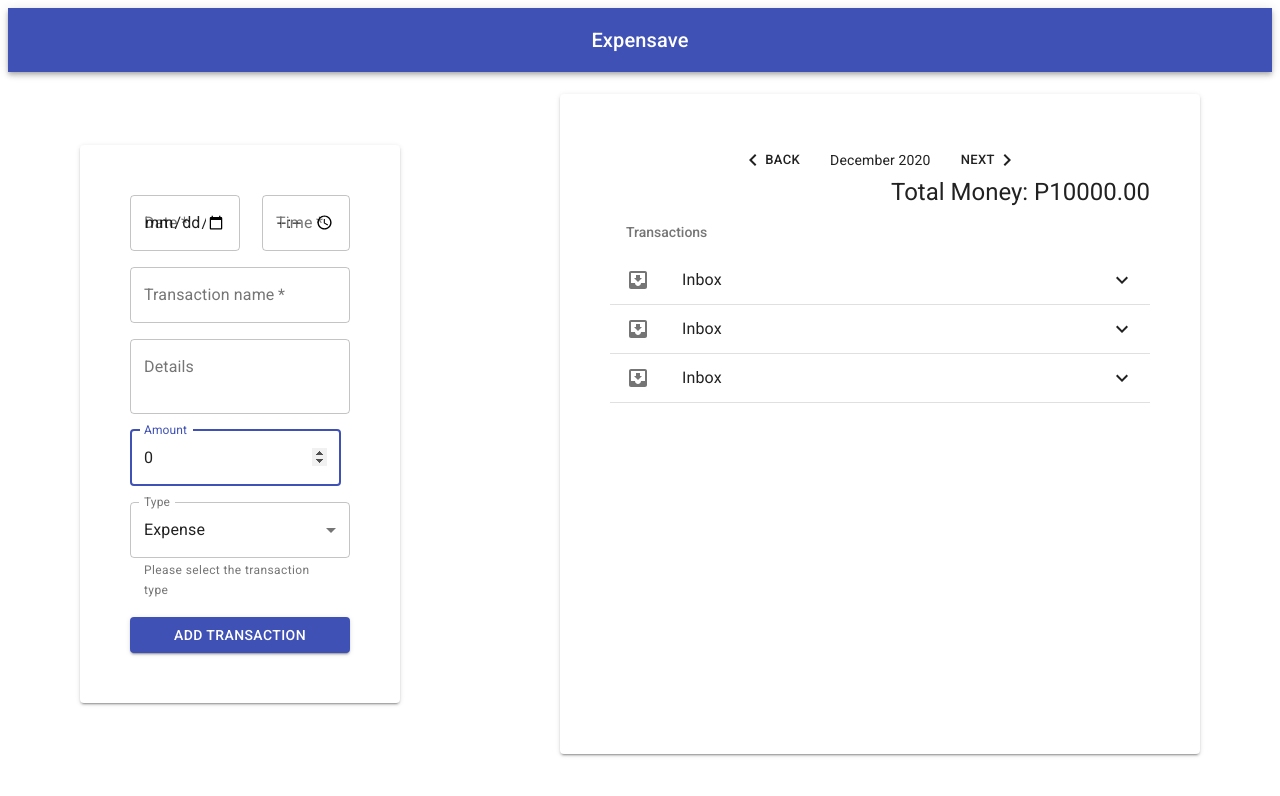
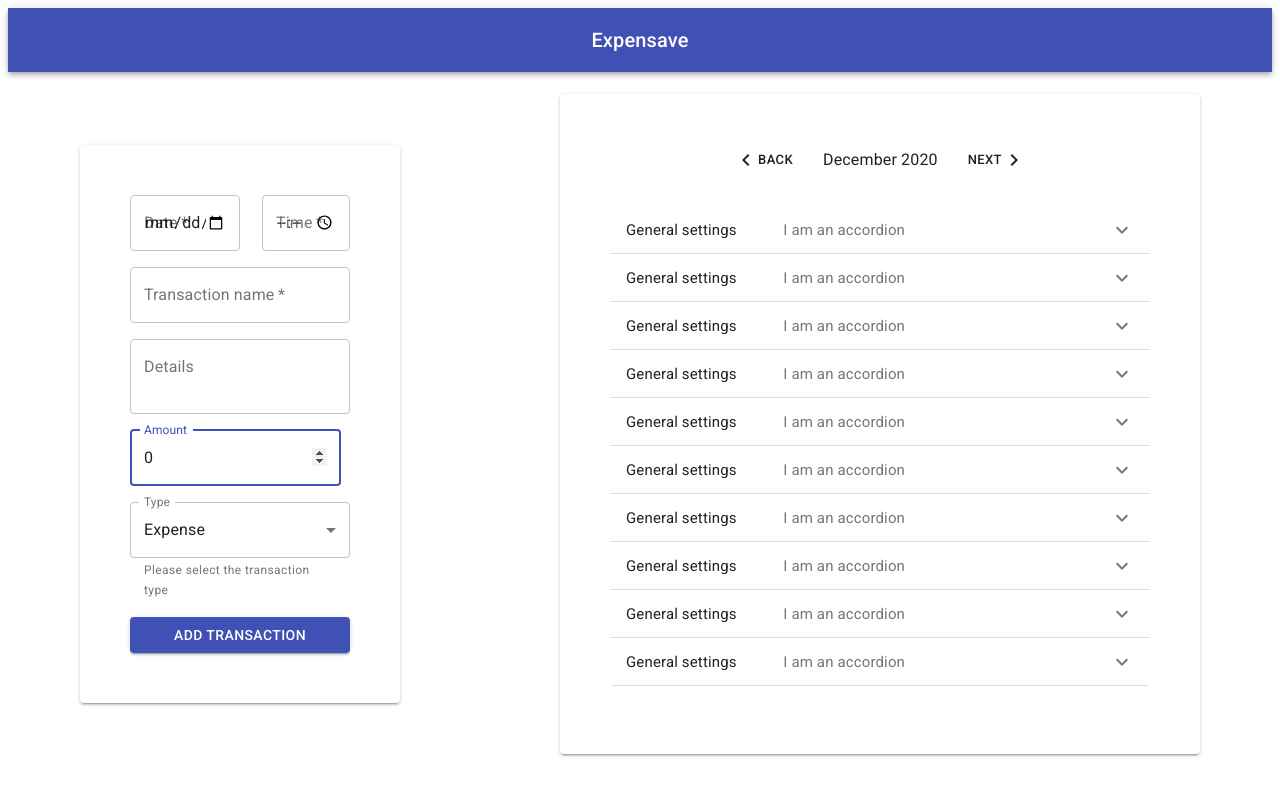
Before and after one commit to KennethLloyd/expensave-frontend, a React (Create React App) app: page / in a window 1280 px wide. Shown: the top 796 px of the page. Built offline with nearby package versions, Linux system fonts and the light colour scheme; sample sign-in values are in the browser's storage.

Commit message:
Add transaction component

```diff
--- a/src/components/transaction/AddTransaction.js
+++ b/src/components/transaction/AddTransaction.js
@@ -2,8 +2,6 @@
 import { Link } from 'react-router-dom';
 import {
   Grid,
-  AppBar,
-  Toolbar,
   Typography,
   Paper,
   Button,
--- /dev/null
+++ b/src/components/transaction/Transaction.js
@@ -0,0 +1,49 @@
+import React, { useState } from 'react';
+import {
+  Typography,
+  Accordion,
+  AccordionSummary,
+  AccordionDetails,
+} from '@material-ui/core';
+import { ExpandMore } from '@material-ui/icons';
+import { makeStyles } from '@material-ui/core/styles';
+
+const useStyles = makeStyles((theme) => ({
+  heading: {
+    fontSize: theme.typography.pxToRem(15),
+    flexBasis: '33.33%',
+    flexShrink: 0,
+  },
+  secondaryHeading: {
+    fontSize: theme.typography.pxToRem(15),
+    color: theme.palette.text.secondary,
+  },
+}));
+
+const Transaction = () => {
+  const classes = useStyles();
+  const [expanded, setExpanded] = React.useState(false);
+
+  const handleChange = () => (event, isExpanded) => {
+    setExpanded(isExpanded ? true : false);
+  };
+
+  return (
+    <Accordion expanded={expanded} onChange={handleChange()}>
+      <AccordionSummary expandIcon={<ExpandMore />}>
+        <Typography className={classes.heading}>General settings</Typography>
+        <Typography className={classes.secondaryHeading}>
+          I am an accordion
+        </Typography>
+      </AccordionSummary>
+      <AccordionDetails>
+        <Typography>
+          Nulla facilisi. Phasellus sollicitudin nulla et quam mattis feugiat.
+          Aliquam eget maximus est, id dignissim quam.
+        </Typography>
+      </AccordionDetails>
+    </Accordion>
+  );
+};
+
+export default Transaction;
--- a/src/components/transaction/TransactionDate.js
+++ b/src/components/transaction/TransactionDate.js
@@ -1,17 +1,5 @@
 import React, { useState } from 'react';
-import { Link } from 'react-router-dom';
-import {
-  Grid,
-  AppBar,
-  Toolbar,
-  Typography,
-  Paper,
-  Button,
-  TextField,
-  MenuItem,
-  Box,
-} from '@material-ui/core';
-import { spacing } from '@material-ui/system';
+import { Grid, Typography, Button, Box } from '@material-ui/core';
 import { KeyboardArrowLeft, KeyboardArrowRight } from '@material-ui/icons';
 import { makeStyles } from '@material-ui/core/styles';
 
@@ -39,7 +27,7 @@
           <KeyboardArrowLeft />
           Back
         </Button>
-        <Typography variant="body2">December 2020</Typography>
+        <Typography variant="body1">December 2020</Typography>
         <Button size="small" className={classes.rightButton}>
           Next
           <KeyboardArrowRight />
--- a/src/components/transaction/TransactionList.js
+++ b/src/components/transaction/TransactionList.js
@@ -1,38 +1,10 @@
 import React, { useState } from 'react';
-import { Link } from 'react-router-dom';
-import {
-  Grid,
-  AppBar,
-  Toolbar,
-  Typography,
-  Paper,
-  Button,
-  TextField,
-  MenuItem,
-  List,
-  ListSubheader,
-  ListItem,
-  ListItemIcon,
-  ListItemText,
-  Collapse,
-  Divider,
-} from '@material-ui/core';
-import { ExpandMore, ExpandLess, MoveToInbox } from '@material-ui/icons';
+import { Grid, Paper } from '@material-ui/core';
 import { makeStyles } from '@material-ui/core/styles';
 import TransactionDate from './TransactionDate';
+import Transaction from './Transaction';
 
-const transactionTypes = [
-  {
-    value: 'Income',
-    label: 'Income',
-  },
-  {
-    value: 'Expense',
-    label: 'Expense',
-  },
-];
-
-const useStyles = makeStyles({
+const useStyles = makeStyles((theme) => ({
   rightGrid: {
     justifyContent: 'center',
     minHeight: '90vh',
@@ -42,38 +14,28 @@
     minHeight: '70vh',
     padding: '50px',
   },
-  buttonBlock: {
-    width: '100%',
+  paperList: {
+    maxHeight: '60vh',
+    overflowX: 'hidden',
+    overflow: 'auto',
+    marginTop: '30px',
   },
   link: {
     textDecoration: 'none',
   },
-  loginLink: {
-    marginTop: '50px',
+  heading: {
+    fontSize: theme.typography.pxToRem(15),
+    flexBasis: '33.33%',
+    flexShrink: 0,
   },
-  date: {
-    width: '50%',
+  secondaryHeading: {
+    fontSize: theme.typography.pxToRem(15),
+    color: theme.palette.text.secondary,
   },
-  time: {
-    width: '40%',
-    marginLeft: '10%',
-  },
-});
+}));
 
 const TransactionList = () => {
   const classes = useStyles();
-  const [transactionType, setTransactionType] = useState('Expense');
-  const [open, setOpen] = useState(false);
-
-  const handleSubmit = (e) => {
-    e.preventDefault();
-
-    const transactionInfo = {
-      transactionType,
-    };
-
-    console.log(transactionInfo);
-  };
 
   return (
     <Grid item xs={12} sm={8} md={6}>
@@ -86,76 +48,22 @@
       >
         <Paper variant="elevation" elevation={2} className={classes.rightPaper}>
           <TransactionDate />
-          <Grid item>
-            <Typography variant="h5" component="h5" align="right">
-              Total Money: P10000.00
-            </Typography>
-          </Grid>
-          <List
-            component="nav"
-            aria-labelledby="nested-list-subheader"
-            subheader={
-              <ListSubheader component="div" id="nested-list-subheader">
-                Transactions
-              </ListSubheader>
-            }
-            className={classes.root}
-          >
-            <ListItem button onClick={() => setOpen(!open)}>
-              <ListItemIcon>
-                <MoveToInbox />
-              </ListItemIcon>
-              <ListItemText primary="Inbox" />
-              {open ? <ExpandLess /> : <ExpandMore />}
-            </ListItem>
-            <Collapse in={open} timeout="auto" unmountOnExit>
-              <List component="div" disablePadding>
-                <ListItem button className={classes.nested}>
-                  <ListItemIcon>
-                    <MoveToInbox />
-                  </ListItemIcon>
-                  <ListItemText primary="Starred" />
-                </ListItem>
-              </List>
-            </Collapse>
-            <Divider />
-            <ListItem button onClick={() => setOpen(!open)}>
-              <ListItemIcon>
-                <MoveToInbox />
-              </ListItemIcon>
-              <ListItemText primary="Inbox" />
-              {open ? <ExpandLess /> : <ExpandMore />}
-            </ListItem>
-            <Collapse in={open} timeout="auto" unmountOnExit>
-              <List component="div" disablePadding>
-                <ListItem button className={classes.nested}>
-                  <ListItemIcon>
-                    <MoveToInbox />
-                  </ListItemIcon>
-                  <ListItemText primary="Starred" />
-                </ListItem>
-              </List>
-            </Collapse>
-            <Divider />
-            <ListItem button onClick={() => setOpen(!open)}>
-              <ListItemIcon>
-                <MoveToInbox />
-              </ListItemIcon>
-              <ListItemText primary="Inbox" />
-              {open ? <ExpandLess /> : <ExpandMore />}
-            </ListItem>
-            <Collapse in={open} timeout="auto" unmountOnExit>
-              <List component="div" disablePadding>
-                <ListItem button className={classes.nested}>
-                  <ListItemIcon>
-                    <MoveToInbox />
-                  </ListItemIcon>
-                  <ListItemText primary="Starred" />
-                </ListItem>
-              </List>
-            </Collapse>
-            <Divider />
-          </List>
+          <Paper elevation={0} className={classes.paperList}>
+            <Transaction />
+            <Transaction />
+            <Transaction />
+            <Transaction />
+            <Transaction />
+            <Transaction />
+            <Transaction />
+            <Transaction />
+            <Transaction />
+            <Transaction />
+            <Transaction />
+            <Transaction />
+            <Transaction />
+            <Transaction />
+          </Paper>
         </Paper>
       </Grid>
     </Grid>
```
